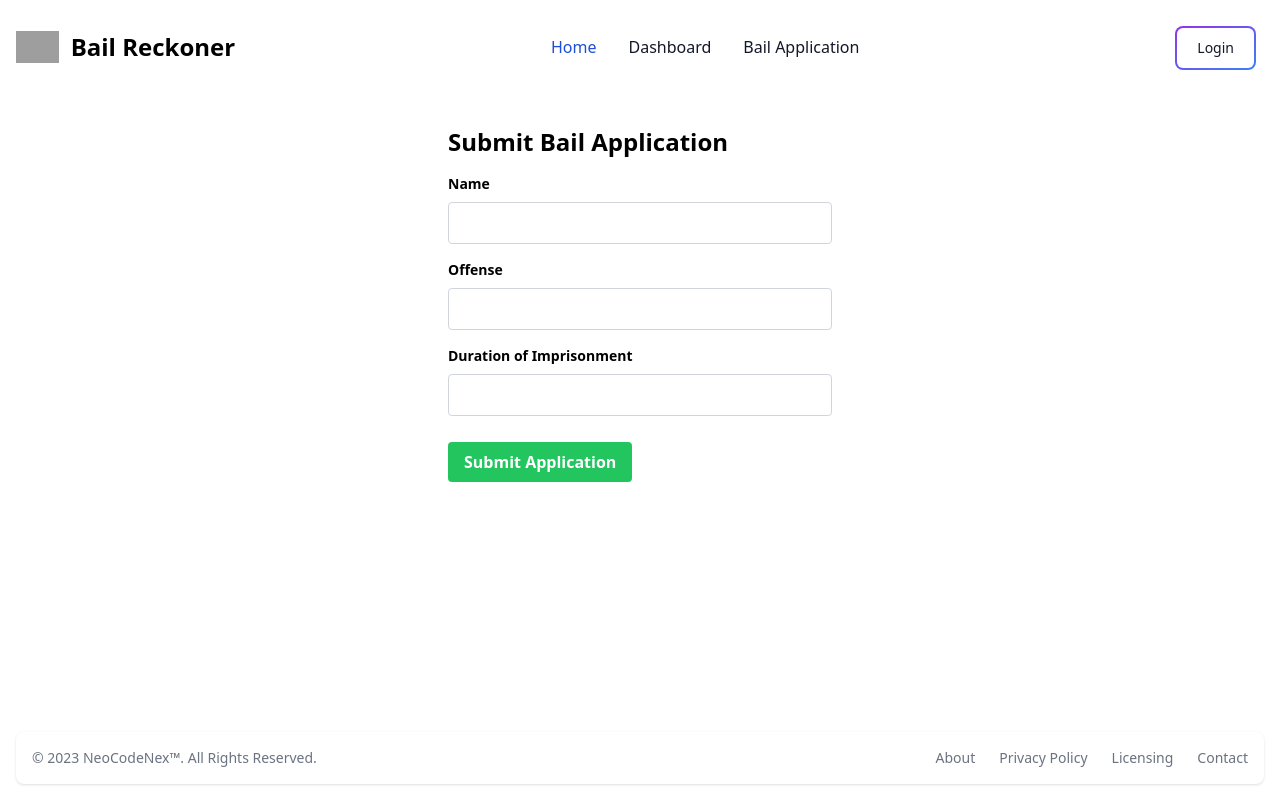
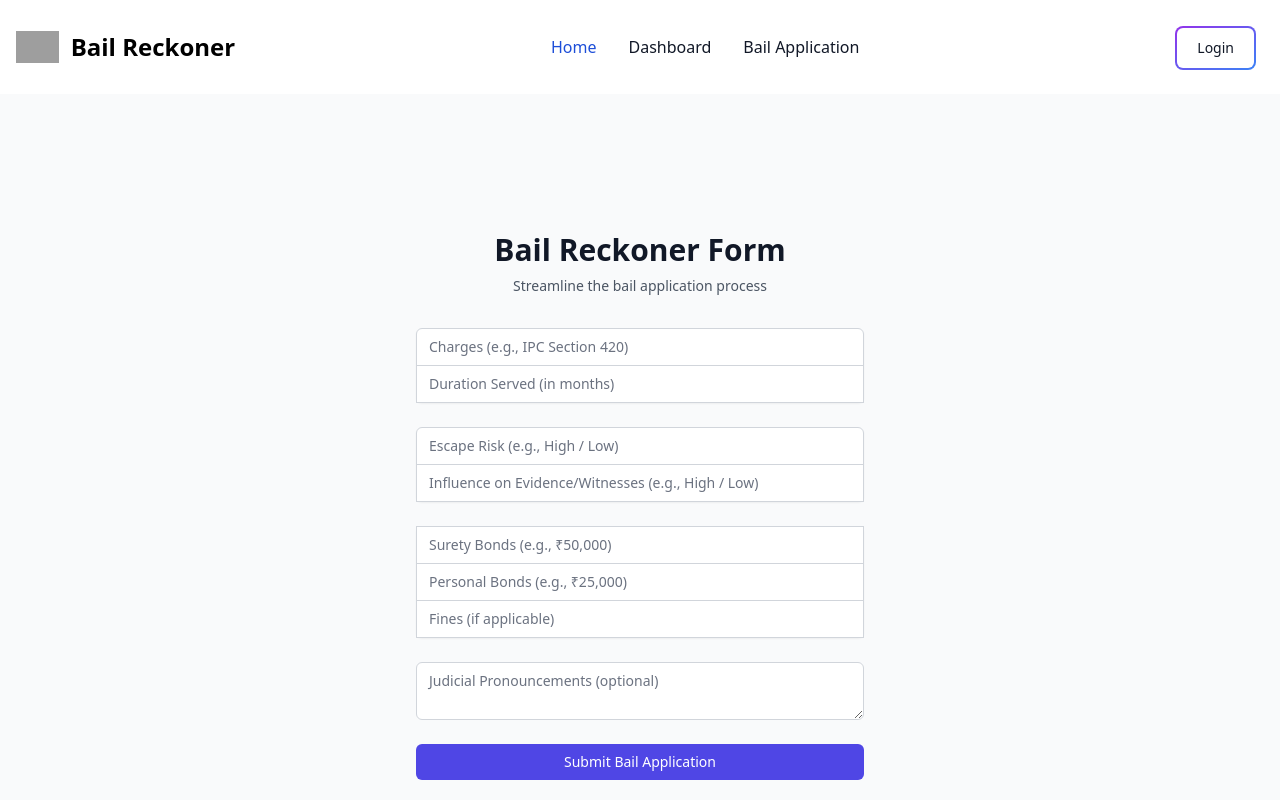
Before and after one commit to dixitk941/Bail-Racknor, a React (Create React App) app: page /bail-application in a window 1280 px wide. Shown: the top 800 px of the page. Built offline with nearby package versions, Linux system fonts and the light colour scheme; grey boxes are pictures that could not be loaded.

Commit message:
firebase

```diff
--- a/src/components/firebase.js
+++ b/src/components/firebase.js
@@ -5,13 +5,20 @@ import { getAuth } from 'firebase/auth';
 import { getStorage } from 'firebase/storage'; // Import getStorage
 
 const firebaseConfig = {
-    apiKey: "AIzaSyB0AfFZBR-BJZPSNsp11jBkhy7d3TV7rEM",
-    authDomain: "notesapp-dixitk941.firebaseapp.com",
-    projectId: "notesapp-dixitk941",
-    storageBucket: "notesapp-dixitk941.appspot.com",
-    messagingSenderId: "702011833511",
-    appId: "1:702011833511:web:e1b4a6feffeb1a37736f82",
-    measurementId: "G-P6R1JZNXHS"
+    apiKey: "AIzaSyCPi8Kwdvs4XB0jyQ7AZTSjAlLrYBnQvMI",
+
+    authDomain: "bail-reckoner-21549.firebaseapp.com",
+
+    projectId: "bail-reckoner-21549",
+
+    storageBucket: "bail-reckoner-21549.appspot.com",
+
+    messagingSenderId: "372088590601",
+
+    appId: "1:372088590601:web:c5b3198dd00135a65bc3d8",
+
+    measurementId: "G-JW4YZHW29R"
+
 };
 
 const app = initializeApp(firebaseConfig);
--- a/src/pages/BailApplicationPage.js
+++ b/src/pages/BailApplicationPage.js
@@ -1,28 +1,166 @@
-import React from 'react';
+import React, { useState } from 'react';
+import { addDoc, collection } from "firebase/firestore";
+import { db } from './firebase';  // Import Firebase config
 
-const BailApplicationPage = () => {
+const BailReckonerForm = () => {
+  const [formData, setFormData] = useState({
+    charges: '',
+    durationServed: '',
+    escapeRisk: '',
+    evidenceInfluence: '',
+    suretyBonds: '',
+    personalBonds: '',
+    fines: '',
+    judicialPronouncements: '',
+  });
+
+  const handleChange = (e) => {
+    setFormData({
+      ...formData,
+      [e.target.name]: e.target.value,
+    });
+  };
+
+  const handleSubmit = async (e) => {
+    e.preventDefault();
+
+    try {
+      await addDoc(collection(db, "bailApplications"), formData);
+      alert("Bail application submitted!");
+    } catch (error) {
+      console.error("Error submitting bail application: ", error);
+    }
+  };
+
   return (
-    <main className="container mx-auto p-8 max-w-md">
-      <h2 className="text-2xl font-bold mb-4">Submit Bail Application</h2>
-      <form>
-        <div className="mb-4">
-          <label className="block text-sm font-semibold mb-2">Name</label>
-          <input type="text" className="w-full p-2 border border-gray-300 rounded" />
+    <div className="min-h-screen flex items-center justify-center bg-gray-50 py-12 px-4 sm:px-6 lg:px-8">
+      <div className="max-w-md w-full space-y-8">
+        <div>
+          <h2 className="mt-6 text-center text-3xl font-extrabold text-gray-900">Bail Reckoner Form</h2>
+          <p className="mt-2 text-center text-sm text-gray-600">Streamline the bail application process</p>
         </div>
-        <div className="mb-4">
-          <label className="block text-sm font-semibold mb-2">Offense</label>
-          <input type="text" className="w-full p-2 border border-gray-300 rounded" />
-        </div>
-        <div className="mb-4">
-          <label className="block text-sm font-semibold mb-2">Duration of Imprisonment</label>
-          <input type="text" className="w-full p-2 border border-gray-300 rounded" />
-        </div>
-        <button type="submit" className="bg-green-500 text-white font-bold py-2 px-4 rounded hover:bg-green-700">
-          Submit Application
-        </button>
-      </form>
-    </main>
+        <form className="mt-8 space-y-6" onSubmit={handleSubmit}>
+          {/* Nature of the Offense and Penal Provisions */}
+          <div className="rounded-md shadow-sm -space-y-px">
+            <div>
+              <label className="sr-only">Charges</label>
+              <input
+                name="charges"
+                type="text"
+                placeholder="Charges (e.g., IPC Section 420)"
+                value={formData.charges}
+                onChange={handleChange}
+                className="appearance-none rounded-none relative block w-full px-3 py-2 border border-gray-300 placeholder-gray-500 text-gray-900 rounded-t-md focus:outline-none focus:ring-indigo-500 focus:border-indigo-500 focus:z-10 sm:text-sm"
+                required
+              />
+            </div>
+
+            {/* Duration of Imprisonment */}
+            <div>
+              <label className="sr-only">Duration Served</label>
+              <input
+                name="durationServed"
+                type="number"
+                placeholder="Duration Served (in months)"
+                value={formData.durationServed}
+                onChange={handleChange}
+                className="appearance-none rounded-none relative block w-full px-3 py-2 border border-gray-300 placeholder-gray-500 text-gray-900 focus:outline-none focus:ring-indigo-500 focus:border-indigo-500 focus:z-10 sm:text-sm"
+                required
+              />
+            </div>
+          </div>
+
+          {/* Judge's Discretion */}
+          <div className="rounded-md shadow-sm -space-y-px">
+            <div>
+              <label className="sr-only">Escape Risk</label>
+              <input
+                name="escapeRisk"
+                type="text"
+                placeholder="Escape Risk (e.g., High / Low)"
+                value={formData.escapeRisk}
+                onChange={handleChange}
+                className="appearance-none rounded-none relative block w-full px-3 py-2 border border-gray-300 placeholder-gray-500 text-gray-900 rounded-t-md focus:outline-none focus:ring-indigo-500 focus:border-indigo-500 focus:z-10 sm:text-sm"
+              />
+            </div>
+
+            <div>
+              <label className="sr-only">Influence on Evidence/Witnesses</label>
+              <input
+                name="evidenceInfluence"
+                type="text"
+                placeholder="Influence on Evidence/Witnesses (e.g., High / Low)"
+                value={formData.evidenceInfluence}
+                onChange={handleChange}
+                className="appearance-none rounded-none relative block w-full px-3 py-2 border border-gray-300 placeholder-gray-500 text-gray-900 focus:outline-none focus:ring-indigo-500 focus:border-indigo-500 focus:z-10 sm:text-sm"
+              />
+            </div>
+          </div>
+
+          {/* Procedural Pre-requisites */}
+          <div className="rounded-md shadow-sm -space-y-px">
+            <div>
+              <label className="sr-only">Surety Bonds</label>
+              <input
+                name="suretyBonds"
+                type="text"
+                placeholder="Surety Bonds (e.g., ₹50,000)"
+                value={formData.suretyBonds}
+                onChange={handleChange}
+                className="appearance-none rounded-none relative block w-full px-3 py-2 border border-gray-300 placeholder-gray-500 text-gray-900 focus:outline-none focus:ring-indigo-500 focus:border-indigo-500 focus:z-10 sm:text-sm"
+              />
+            </div>
+
+            <div>
+              <label className="sr-only">Personal Bonds</label>
+              <input
+                name="personalBonds"
+                type="text"
+                placeholder="Personal Bonds (e.g., ₹25,000)"
+                value={formData.personalBonds}
+                onChange={handleChange}
+                className="appearance-none rounded-none relative block w-full px-3 py-2 border border-gray-300 placeholder-gray-500 text-gray-900 focus:outline-none focus:ring-indigo-500 focus:border-indigo-500 focus:z-10 sm:text-sm"
+              />
+            </div>
+
+            <div>
+              <label className="sr-only">Fines</label>
+              <input
+                name="fines"
+                type="number"
+                placeholder="Fines (if applicable)"
+                value={formData.fines}
+                onChange={handleChange}
+                className="appearance-none rounded-none relative block w-full px-3 py-2 border border-gray-300 placeholder-gray-500 text-gray-900 focus:outline-none focus:ring-indigo-500 focus:border-indigo-500 focus:z-10 sm:text-sm"
+              />
+            </div>
+          </div>
+
+          {/* Judicial Pronouncements */}
+          <div>
+            <label className="sr-only">Judicial Pronouncements</label>
+            <textarea
+              name="judicialPronouncements"
+              placeholder="Judicial Pronouncements (optional)"
+              value={formData.judicialPronouncements}
+              onChange={handleChange}
+              className="appearance-none rounded-md relative block w-full px-3 py-2 border border-gray-300 placeholder-gray-500 text-gray-900 focus:outline-none focus:ring-indigo-500 focus:border-indigo-500 sm:text-sm"
+            />
+          </div>
+
+          {/* Submit Button */}
+          <div>
+            <button
+              type="submit"
+              className="group relative w-full flex justify-center py-2 px-4 border border-transparent text-sm font-medium rounded-md text-white bg-indigo-600 hover:bg-indigo-700 focus:outline-none focus:ring-2 focus:ring-offset-2 focus:ring-indigo-500"
+            >
+              Submit Bail Application
+            </button>
+          </div>
+        </form>
+      </div>
+    </div>
   );
 };
 
-export default BailApplicationPage;
+export default BailReckonerForm;
--- a/src/pages/firebase.js
+++ b/src/pages/firebase.js
@@ -5,13 +5,20 @@ import { getAuth } from 'firebase/auth';
 import { getStorage } from 'firebase/storage'; // Import getStorage
 
 const firebaseConfig = {
-    apiKey: "AIzaSyB0AfFZBR-BJZPSNsp11jBkhy7d3TV7rEM",
-    authDomain: "notesapp-dixitk941.firebaseapp.com",
-    projectId: "notesapp-dixitk941",
-    storageBucket: "notesapp-dixitk941.appspot.com",
-    messagingSenderId: "702011833511",
-    appId: "1:702011833511:web:e1b4a6feffeb1a37736f82",
-    measurementId: "G-P6R1JZNXHS"
+    apiKey: "AIzaSyCPi8Kwdvs4XB0jyQ7AZTSjAlLrYBnQvMI",
+
+    authDomain: "bail-reckoner-21549.firebaseapp.com",
+
+    projectId: "bail-reckoner-21549",
+
+    storageBucket: "bail-reckoner-21549.appspot.com",
+
+    messagingSenderId: "372088590601",
+
+    appId: "1:372088590601:web:c5b3198dd00135a65bc3d8",
+
+    measurementId: "G-JW4YZHW29R"
+
 };
 
 const app = initializeApp(firebaseConfig);
```
